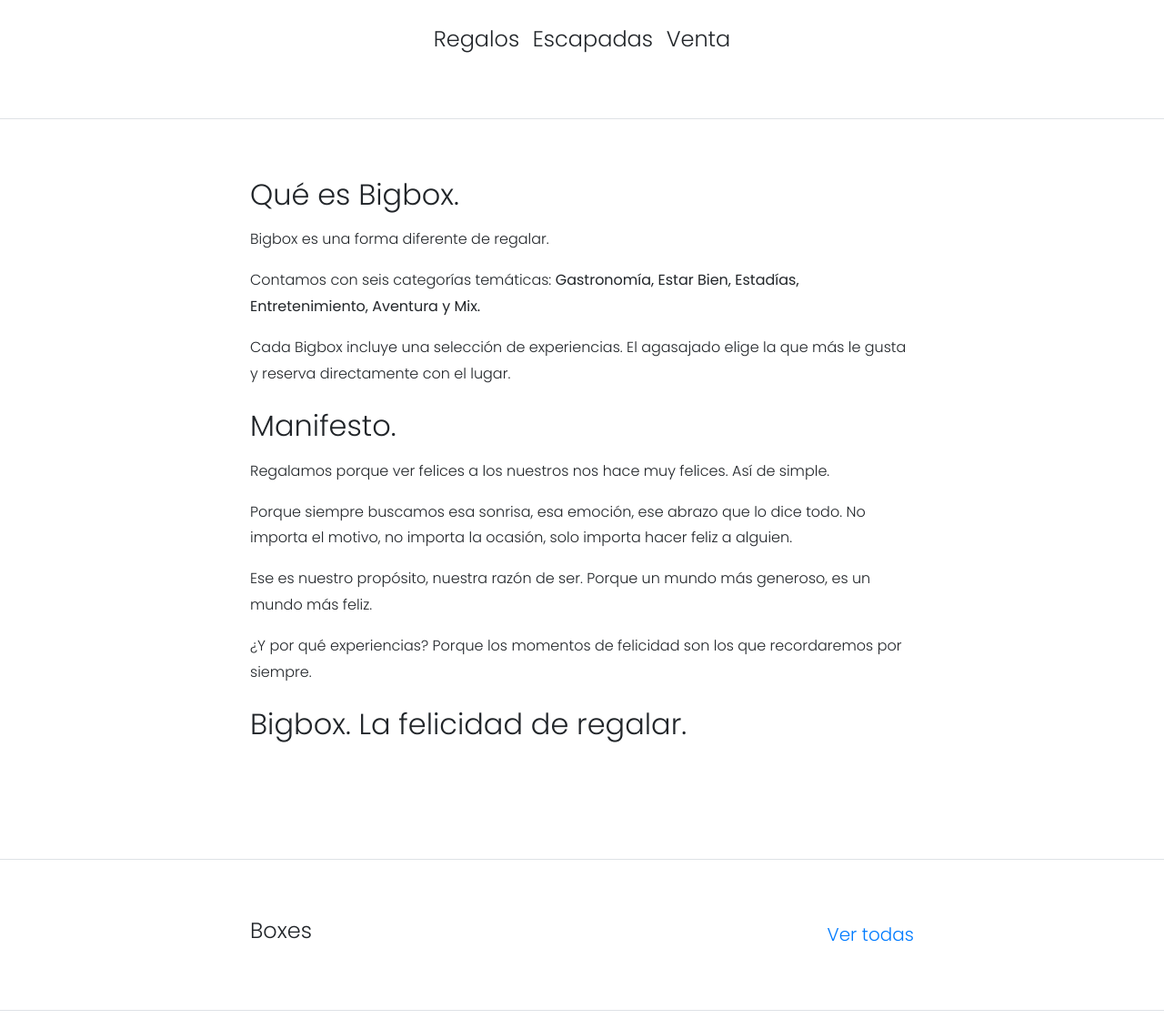
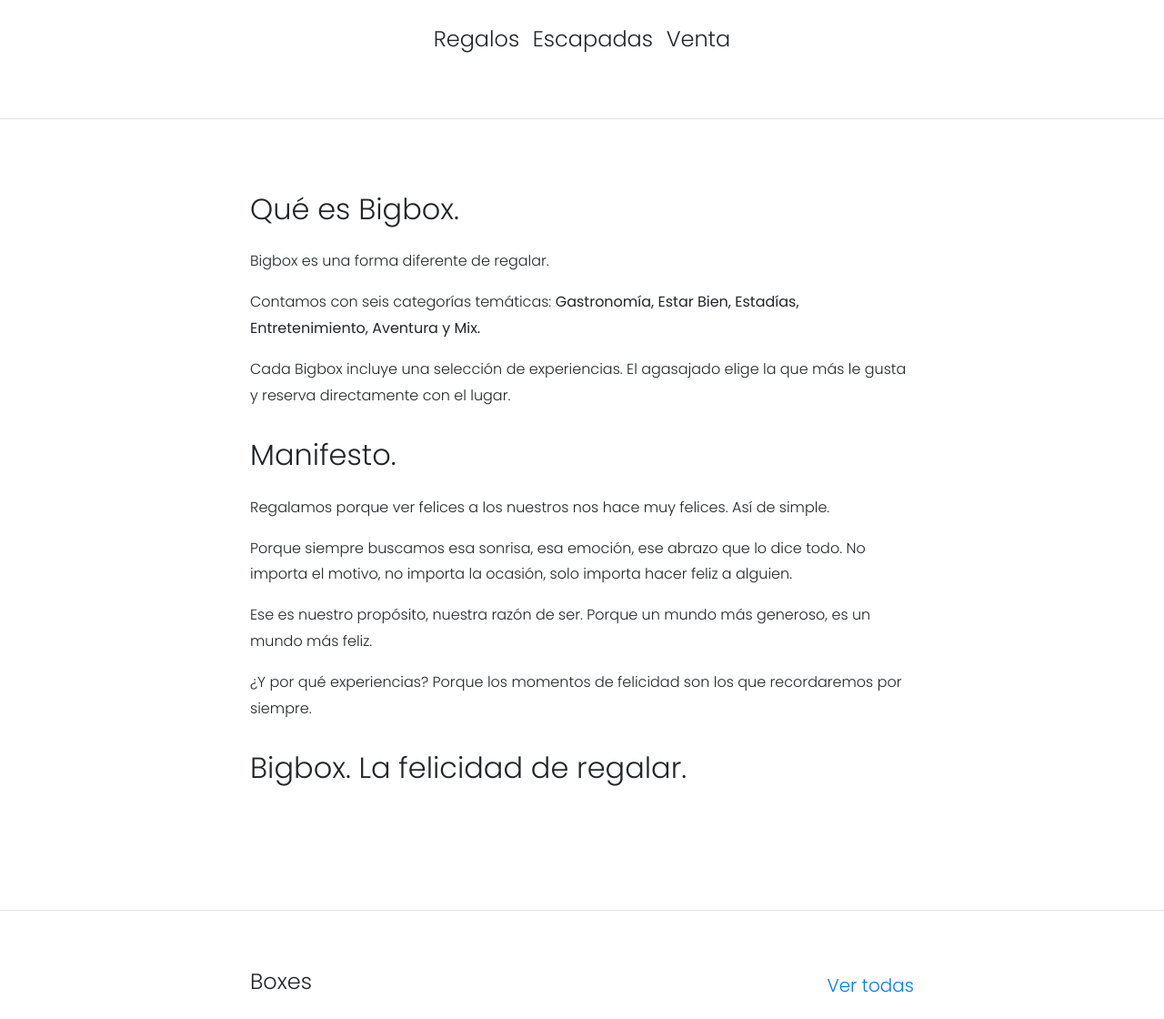
Before and after one commit to mena-hub/challenge_bigbox, a Django app: page / in a window 1280 px wide. Shown: the part 207-1327 px from the top of the page at 91% size. Run offline with Django 3.2, Linux system fonts and the light colour scheme; some libraries are stand-ins or nearby versions.

Commit message:
Some changes: challenge.html

```diff
--- a/bigbox/templates/bigbox/challenge.html
+++ b/bigbox/templates/bigbox/challenge.html
@@ -7,16 +7,16 @@
         <div class="row">
             <div class="col-lg-8 col-md-10 mx-auto pb-5">
                 <div class="text-dark0">
-                    <h2 class="pb-2">Qué es Bigbox.</h2>
+                    <h2 class="py-3">Qué es Bigbox.</h2>
                     <p>Bigbox es una forma diferente de regalar.</p>
                     <p>Contamos con seis categorías temáticas: <strong>Gastronomía, Estar Bien, Estadías, Entretenimiento, Aventura y Mix.</strong></p>
                     <p>Cada Bigbox incluye una selección de experiencias. El agasajado elige la que más le gusta y reserva directamente con el lugar.</p>
-                    <h2 class="py-2">Manifesto.</h2>
+                    <h2 class="py-3">Manifesto.</h2>
                     <p>Regalamos porque ver felices a los nuestros nos hace muy felices. Así de simple.</p>
                     <p>Porque siempre buscamos esa sonrisa, esa emoción, ese abrazo que lo dice todo. No importa el motivo, no importa la ocasión, solo importa hacer feliz a alguien.</p>
                     <p>Ese es nuestro propósito, nuestra razón de ser. Porque un mundo más generoso, es un mundo más feliz.</p>
                     <p>¿Y por qué experiencias? Porque los momentos de felicidad son los que recordaremos por siempre.</p>
-                    <h2 class="py-2">Bigbox. La felicidad de regalar.</h2>
+                    <h2 class="py-3">Bigbox. La felicidad de regalar.</h2>
                 </div>
             </div>
         </div>
```
